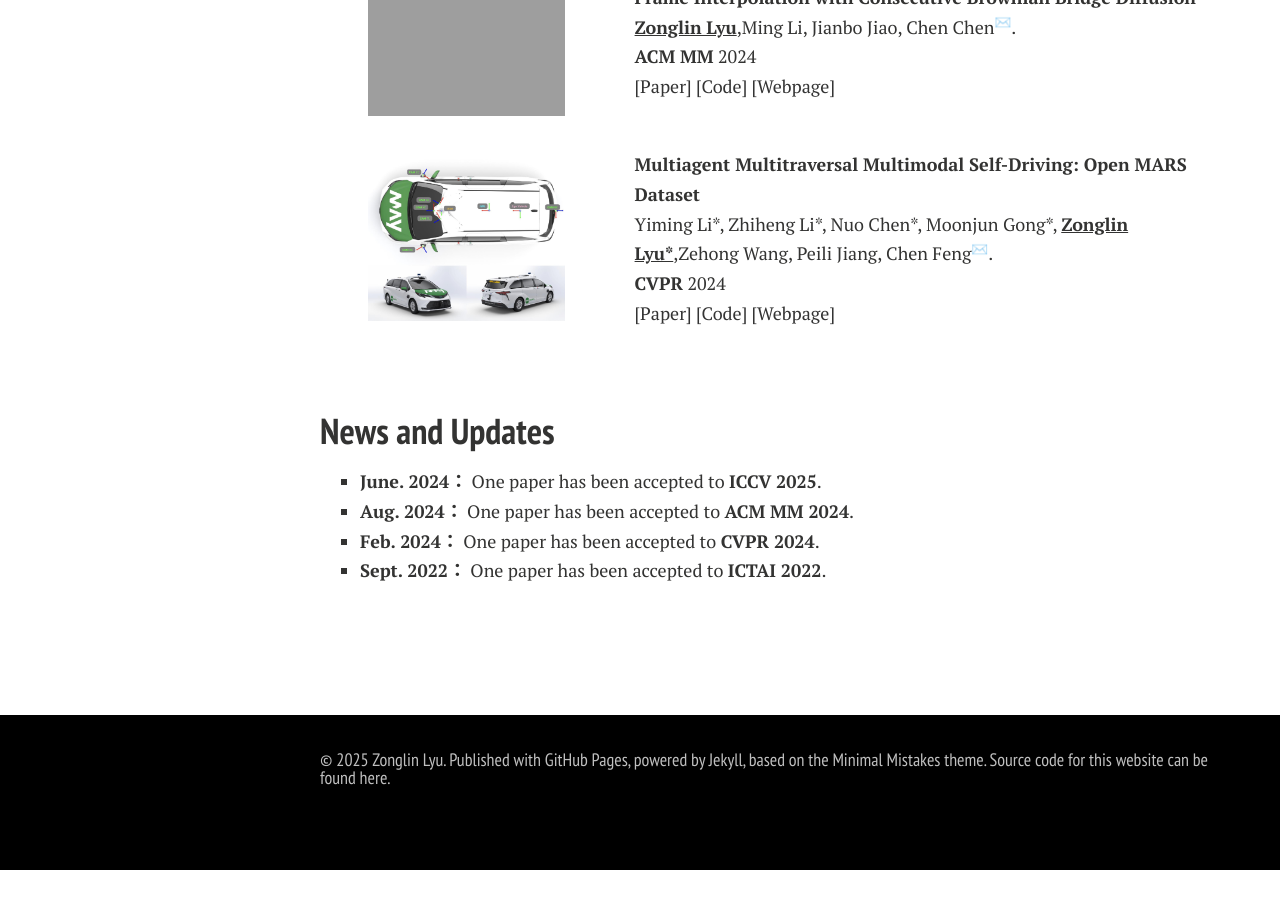
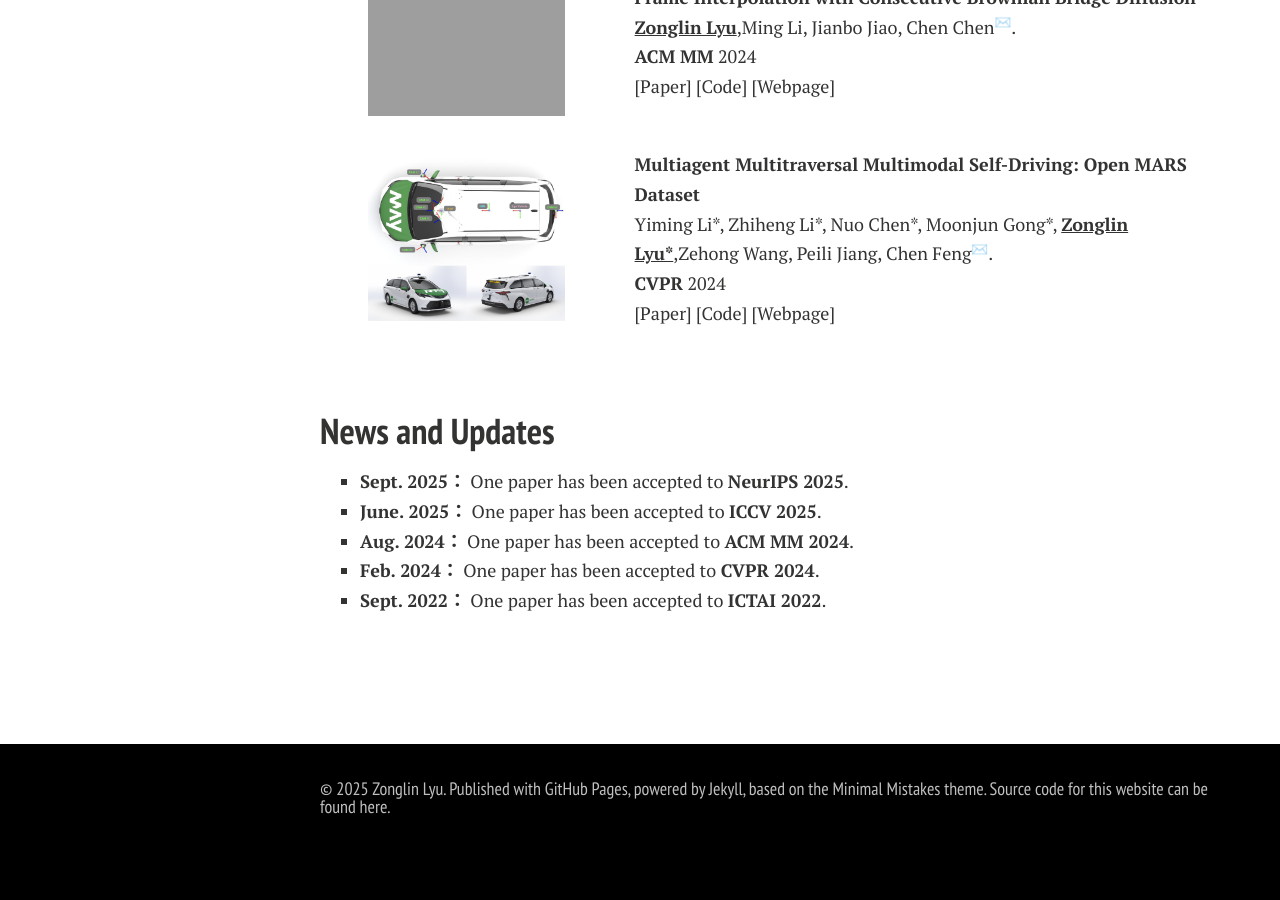
Before and after one commit to ZonglinL/ZonglinL.github.io, a Jekyll site: the page built from index.md, in a window 1280 px wide and 900 px high, scrolled down 1295 px. Built offline with Jekyll 4.4.1, drawn with Linux system fonts in a browser that asks for light colours; nearby versions of some CDN libraries; comment, search, counter and statistics services are not loaded; a style sheet for code colours, icons or effects is not loaded; our own code applies the rules of GitHub Pages for plain Markdown files; before the commit the page ends 2165 px from its top, so only the background shows below that.

Commit message:
Update index.md

```diff
--- a/index.md
+++ b/index.md
@@ -119,7 +119,8 @@ I am always happy to chat about research (and also non-research stuffs such as e
 <br>
 
 ## News and Updates
-- **June. 2024：** One paper has been accepted to **ICCV 2025**.
+- **Sept. 2025：** One paper has been accepted to **NeurIPS 2025**.
+- **June. 2025：** One paper has been accepted to **ICCV 2025**.
 - **Aug. 2024：** One paper has been accepted to **ACM MM 2024**.
 - **Feb. 2024：** One paper has been accepted to **CVPR 2024**.
 - **Sept. 2022：** One paper has been accepted to **ICTAI 2022**.
```
